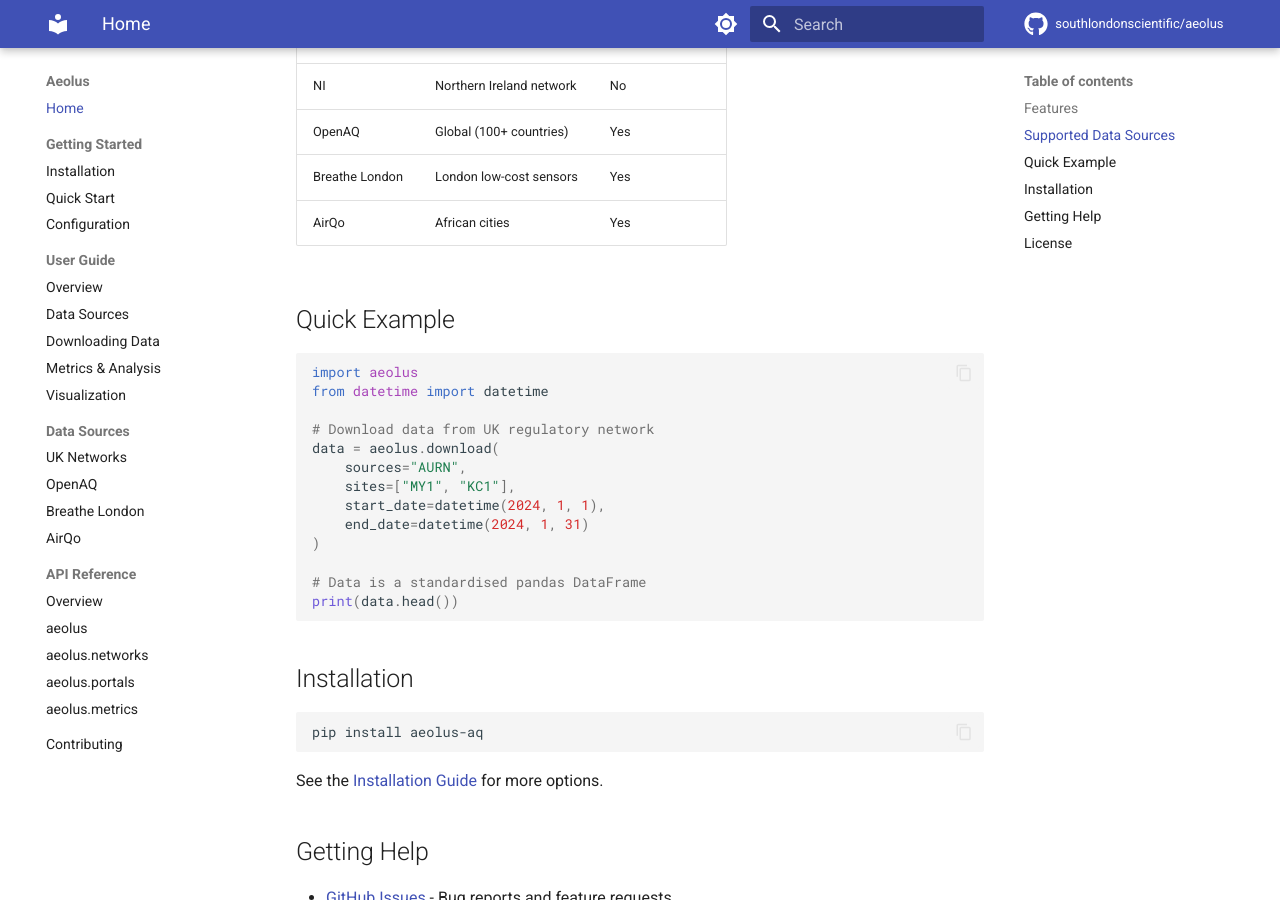
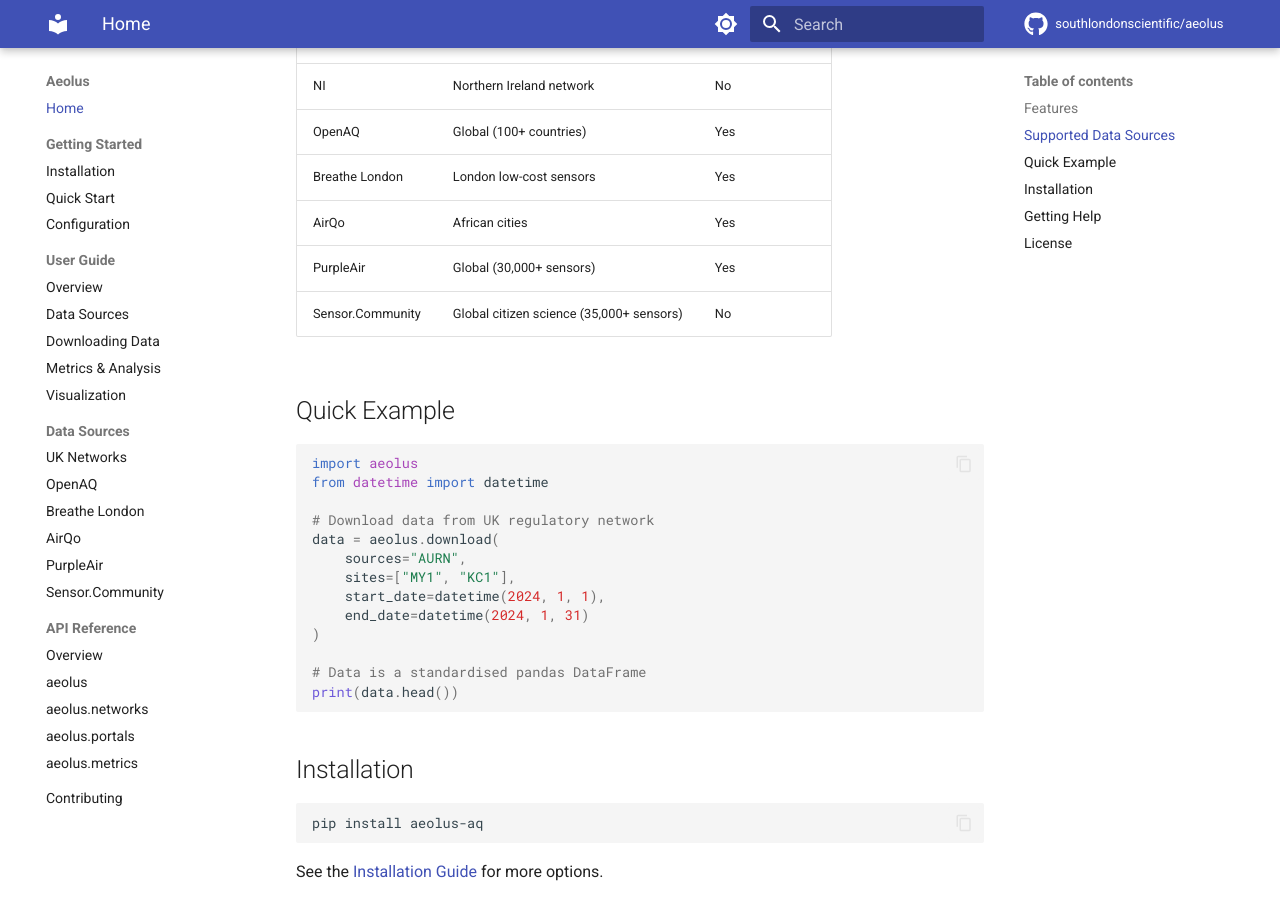
Before and after one commit to southlondonscientific/aeolus, an MkDocs documentation site: the page built from docs/index.md, in a window 1280 px wide and 900 px high, scrolled down 733 px. Built offline with MkDocs 1.6.1 and Material for MkDocs 9.7.7, drawn with Linux system fonts in a browser that asks for light colours; comment, search, counter and statistics services are not loaded.

Commit message:
Add PurpleAir and Sensor.Community to docs navigation and index

```diff
--- a/docs/index.md
+++ b/docs/index.md
@@ -23,6 +23,8 @@ Aeolus provides a unified Python interface for accessing air quality data from m
 | OpenAQ | Global (100+ countries) | Yes |
 | Breathe London | London low-cost sensors | Yes |
 | AirQo | African cities | Yes |
+| PurpleAir | Global (30,000+ sensors) | Yes |
+| Sensor.Community | Global citizen science (35,000+ sensors) | No |
 
 ## Quick Example
 
--- a/mkdocs.yml
+++ b/mkdocs.yml
@@ -84,6 +84,8 @@ nav:
       - OpenAQ: sources/openaq.md
       - Breathe London: sources/breathe-london.md
       - AirQo: sources/airqo.md
+      - PurpleAir: sources/purpleair.md
+      - Sensor.Community: sources/sensor-community.md
   - API Reference:
       - Overview: api/index.md
       - aeolus: api/aeolus.md
```
